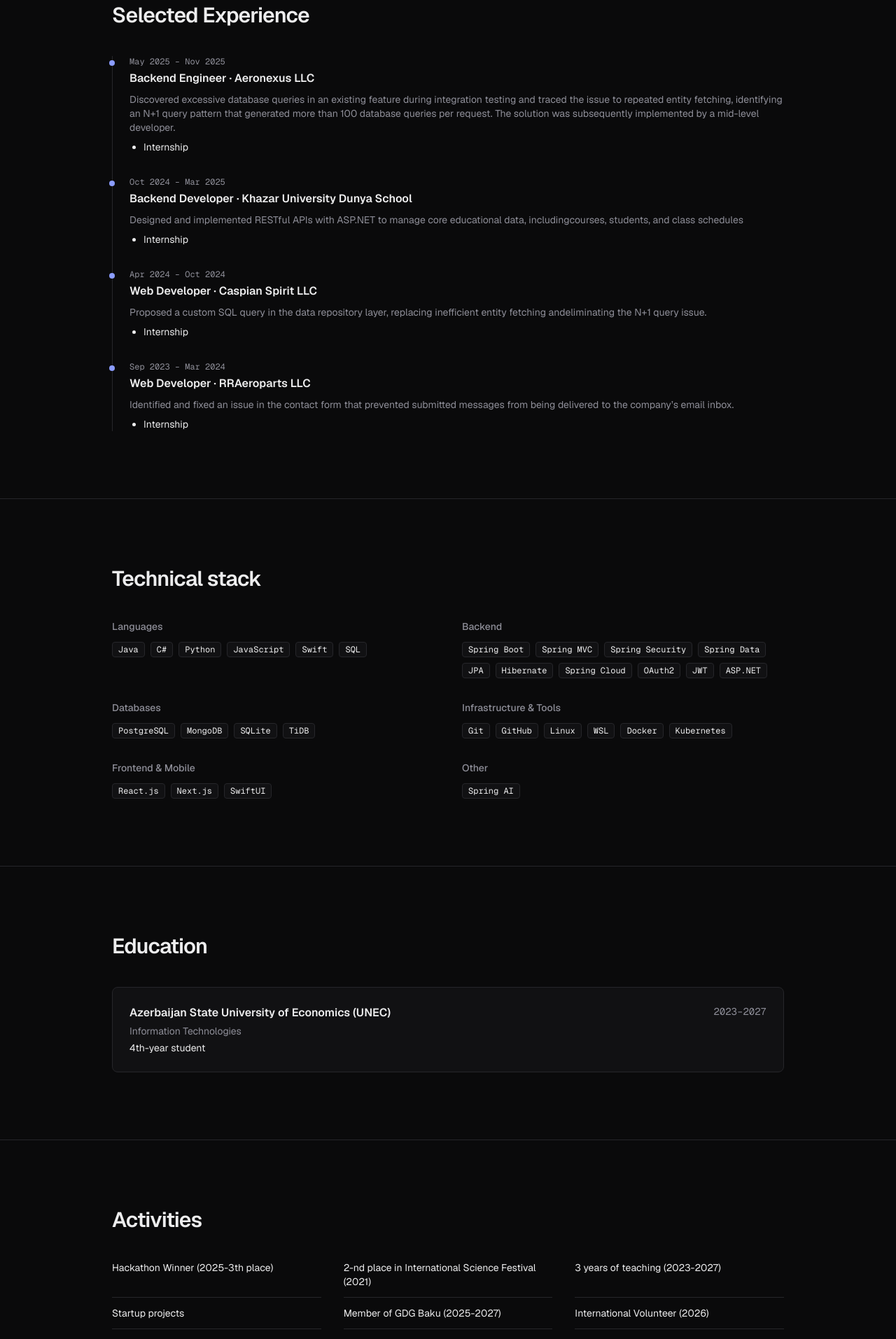
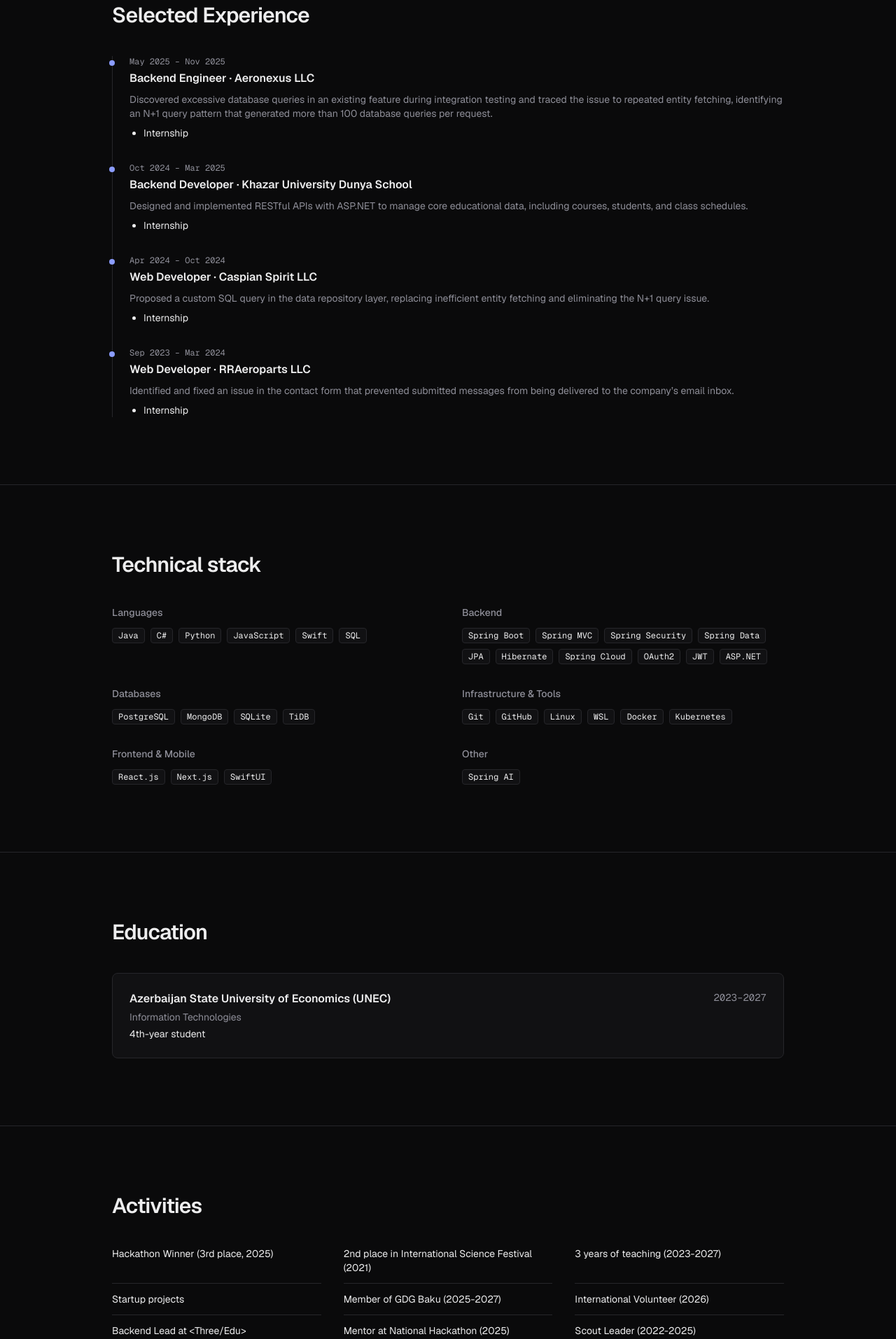
Before and after one commit to Digitalturkk/modern-developer-portfolio, a Next.js app: page / in a window 1280 px wide. Shown: the part 3960-5873 px from the top of the page at 70% size. Built offline with nearby package versions, Linux system fonts and the light colour scheme; no server answers.

Commit message:
Fixed grammar

```diff
--- a/src/data/activities.ts
+++ b/src/data/activities.ts
@@ -1,11 +1,11 @@
 export const activities = [
-  "Hackathon Winner (2025-3th place)",
-  "2-nd place in International Science Festival (2021)",
+  "Hackathon Winner (3rd place, 2025)",
+  "2nd place in International Science Festival (2021)",
   "3 years of teaching (2023-2027)",
   "Startup projects",
   "Member of GDG Baku (2025-2027)",
   "International Volunteer (2026)",
-  "Mentor at <Three/Edu>",
+  "Backend Lead at <Three/Edu>",
   "Mentor at National Hackathon (2025)",
-  "Scout Leader (2022-2025)"
+  "Scout Leader (2022-2025)",
 ] as const;
--- a/src/data/experience.ts
+++ b/src/data/experience.ts
@@ -25,21 +25,21 @@
     role: "Backend Engineer",
     org: "Aeronexus LLC",
     period: "May 2025 – Nov 2025",
-    summary: "Discovered excessive database queries in an existing feature during integration testing and traced the issue to repeated entity fetching, identifying an N+1 query pattern that generated more than 100 database queries per request. The solution was subsequently implemented by a mid-level developer.",
+    summary: "Discovered excessive database queries in an existing feature during integration testing and traced the issue to repeated entity fetching, identifying an N+1 query pattern that generated more than 100 database queries per request.",
     points: ["Internship"],
     },
     {
     role: "Backend Developer",
     org: "Khazar University Dunya School",
     period: "Oct 2024 – Mar 2025",
-    summary: "Designed and implemented RESTful APIs with ASP.NET to manage core educational data, includingcourses, students, and class schedules",
+    summary: "Designed and implemented RESTful APIs with ASP.NET to manage core educational data, including courses, students, and class schedules.",
     points: ["Internship"],
     },
     {
     role: "Web Developer",
     org: "Caspian Spirit LLC",
     period: "Apr 2024 – Oct 2024",
-    summary: "Proposed a custom SQL query in the data repository layer, replacing inefficient entity fetching andeliminating the N+1 query issue.",
+    summary: "Proposed a custom SQL query in the data repository layer, replacing inefficient entity fetching and eliminating the N+1 query issue.",
     points: ["Internship"],
     },
     {
--- a/src/data/research.ts
+++ b/src/data/research.ts
@@ -11,10 +11,10 @@
     tech: ["Microservices", "Cloud Computing", "DevOps", "API Management", "Containerization", "Service Mesh"],
     datasets: ["Government Information Systems", "Microservice Architecture Case Studies", "Performance Metrics", "Cost Analysis Data"],
     methodology: {
-      placeholder: "The research methodology involves a combination of qualitative and quantitative approaches. It includes literature review, case studies of government information systems that have adopted microservice architecture, interviews with IT professionals and stakeholders, and analysis of performance metrics and cost data.",
+      items: ["The research methodology involves a combination of qualitative and quantitative approaches. It includes literature review, case studies of government information systems that have adopted microservice architecture, interviews with IT professionals and stakeholders, and analysis of performance metrics and cost data."],
     },
     results: {
-      items: ["The research highlights that benefits of microservice architecture in government information systems depends on the specific context and requirements of each system.", "The research identifies key technical, economic, and organizational factors that influence the successful implementation of microservices in government information systems.", "The research provides recommendations for government agencies considering the adoption of microservice architecture, including best practices for design, deployment, and management."],
+      items: ["The research highlights that benefits of microservice architecture in government information systems depend on the specific context and requirements of each system.", "The research identifies key technical, economic, and organizational factors that influence the successful implementation of microservices in government information systems.", "The research provides recommendations for government agencies considering the adoption of microservice architecture, including best practices for design, deployment, and management."],
     },
   },
 ];
--- a/src/data/site.ts
+++ b/src/data/site.ts
@@ -6,7 +6,7 @@
   title: "Farid Huseynov — Software Engineer",
   description:
     "Personal portfolio of Farid Huseynov, a software engineer focused on Java/C#, Spring Boot/ASP.NET, backend systems, databases, and software engineering.",
-  github: "https://github.com/digisamu",
+  github: "https://github.com/Digitalturkk",
   githubUser: "Digitalturkk",
   linkedin: "https://www.linkedin.com/in/husfarid/",
   email: "huseynovfarid1111@gmail.com",
```
